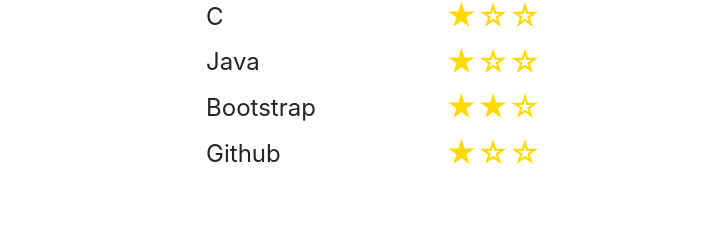
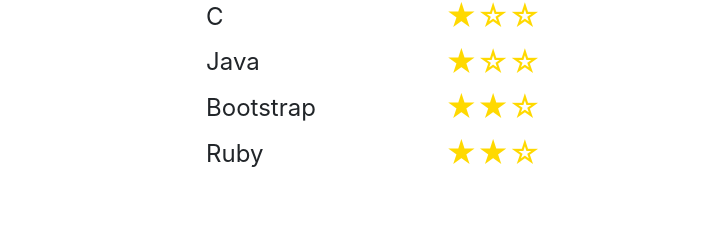
Before and after one commit to sftn0928/portfolio, a Nuxt app: page / in a window 1280 px wide. Shown: the part 1934-2160 px from the top of the page, without its empty margins (288-991 px from the left). Built offline with nearby package versions, Linux system fonts and the light colour scheme.

Commit message:
added skills

```diff
--- a/containers/Skill.vue
+++ b/containers/Skill.vue
@@ -29,7 +29,7 @@
                 {name: 'C', level: '★☆☆'},
                 {name: 'Java', level: '★☆☆'},
                 {name: 'Bootstrap', level: '★★☆'},
-                {name: 'Github', level: '★☆☆'},
+                {name: 'Ruby', level: '★★☆'},
             ]
         }
     }
```
